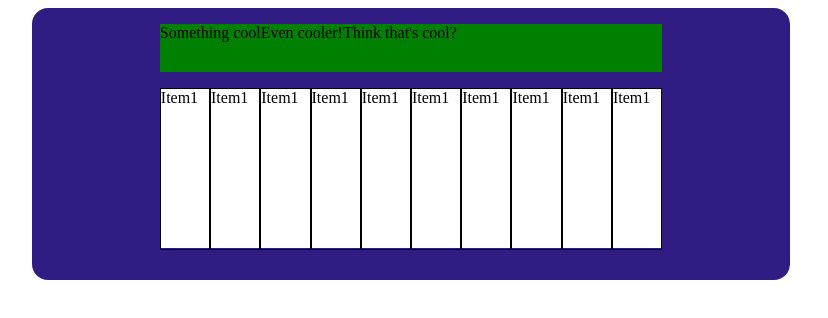
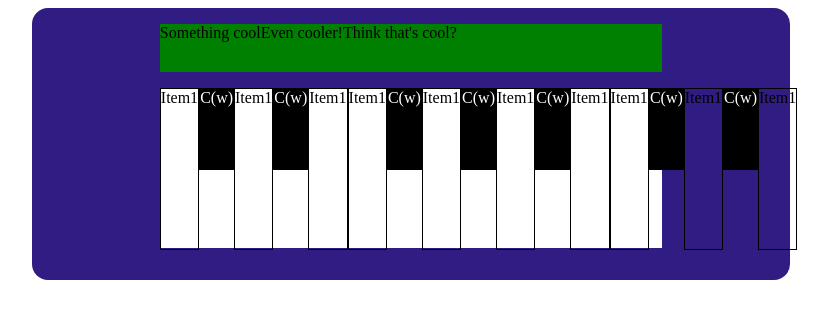
Before and after one commit to bjarkiivars/VEF1-, a website built with Vite: page index.html in a window 1280 px wide. Shown: the whole page, without its empty margins (229-1057 px from the left). Built offline with nearby package versions, Linux system fonts and the light colour scheme.

Commit message:
added key notes

```diff
--- a/index.html
+++ b/index.html
@@ -17,14 +17,21 @@
             </div>
             <div class="keyboard">
                 <div>Item1</div>
+                <span>C(w)</span>
+                <div>Item1</div>
+                <span>C(w)</span>
                 <div>Item1</div>
                 <div>Item1</div>
+                <span>C(w)</span>
+                <div>Item1</div>
+                <span>C(w)</span>
+                <div>Item1</div>
+                <span>C(w)</span>
                 <div>Item1</div>
                 <div>Item1</div>
+                <span>C(w)</span>
                 <div>Item1</div>
-                <div>Item1</div>
-                <div>Item1</div>
-                <div>Item1</div>
+                <span>C(w)</span>
                 <div>Item1</div>
             </div>
         </div>
--- a/style.css
+++ b/style.css
@@ -37,8 +37,18 @@
 
 }
 
-.keyboard > div {
+.keyboard > div { /* Child element */
     height:100%;
     width:20%;
     border:0.1rem solid rgba(0,0,0,255);
 }
+
+div + span { /* Sibling element */
+    /*position: absolute;*/
+    /*right:1rem;*/
+    height:50%;
+    border:0.1rem solid rgba(0,0,0,255);
+    background-color: rgba(0,0,0,255);
+    color:white;
+
+}
```
